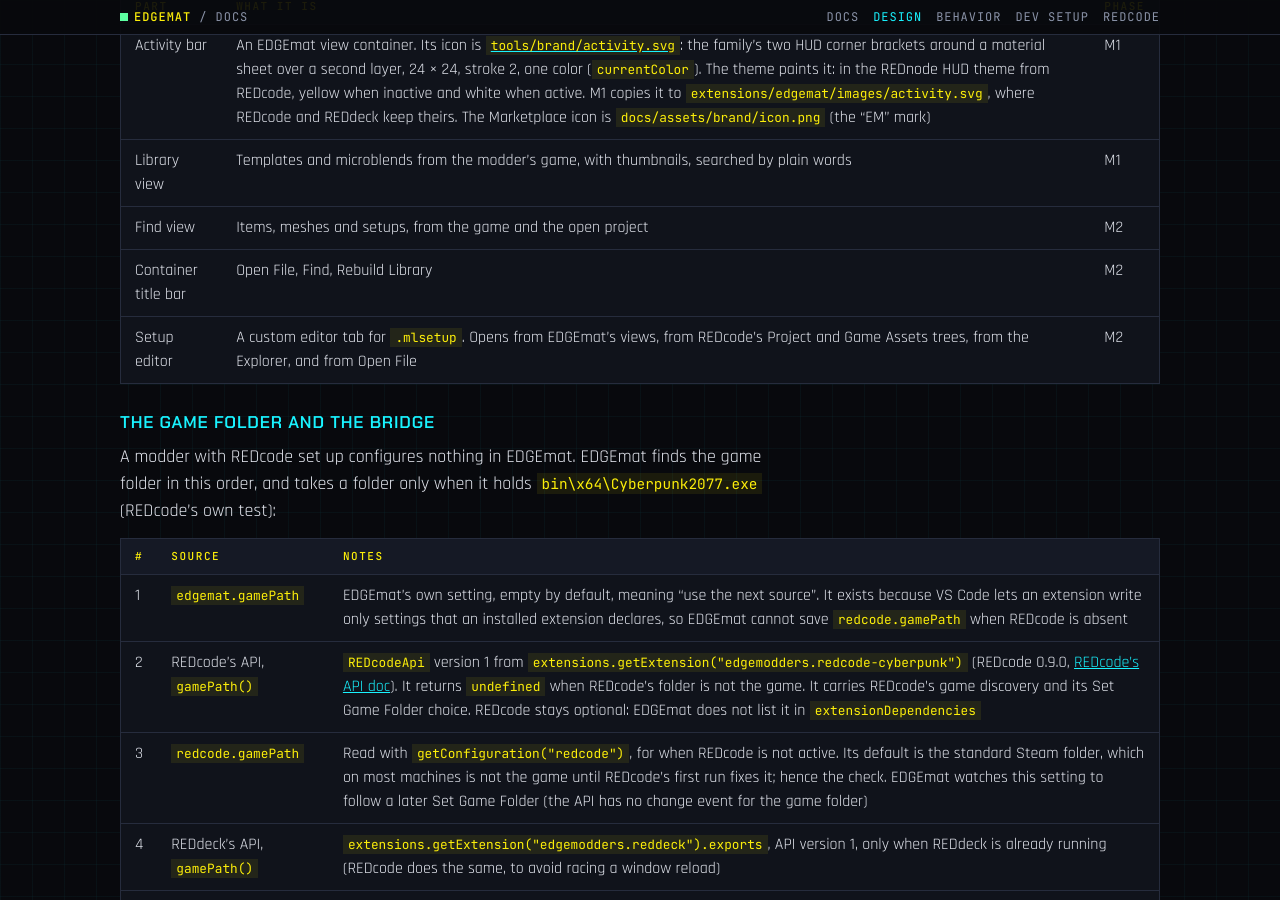
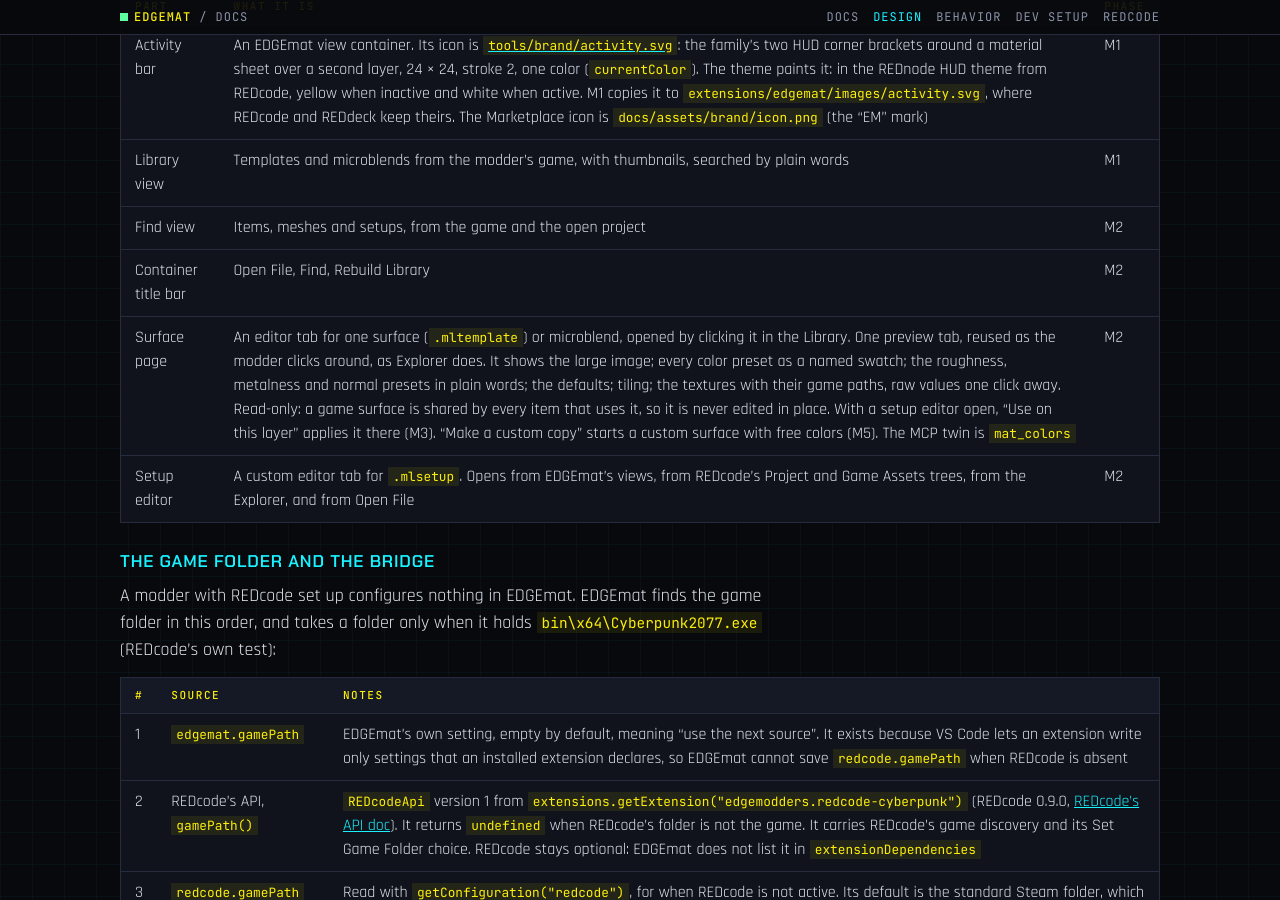
Before and after one commit to Edgemodders/EDGEmat, a Jekyll site: the page built from docs/design.md, in a window 1280 px wide and 900 px high, scrolled down 2560 px. Built offline with Jekyll 4.4.1, drawn with Linux system fonts in a browser that asks for light colours; our own code applies the rules of GitHub Pages for plain Markdown files; some of the changed text lies outside the part shown.

Commit message:
M1 done; design: the surface page for M2
Co-Authored-By: Claude Opus 5.5 <noreply@anthropic.com>

```diff
--- a/docs/design.md
+++ b/docs/design.md
@@ -2,7 +2,7 @@
 
 EDGEmat is the EDGEmodders material editor for Cyberpunk 2077: a VS Code extension and an MCP server. A modder picks a garment, clicks a layer, chooses a color and sees it on the model. Or they skip the UI and tell REDagent or Claude "make this jacket red".
 
-**Status: draft 0.2.** Agreed with the user on 2026-10-14: a standalone extension in the EDGE family, `.mlsetup` editing first, an MCP server beside the UI, and MlsetupBuilder studied for behavior, never copied. M0 done on 2026-10-16: the [behavior spec](design/behavior.html) is checked against the game and agreed, and Neurolinked contacted. Since then the design gained the activity bar container, opening files from anywhere, the game folder and bridge through REDcode's API, and the preview split with REDcode. Next: M1.
+**Status: draft 0.2.** Agreed with the user on 2026-10-14: a standalone extension in the EDGE family, `.mlsetup` editing first, an MCP server beside the UI, and MlsetupBuilder studied for behavior, never copied. M0 done on 2026-10-16: the [behavior spec](design/behavior.html) is checked against the game and agreed, and Neurolinked contacted. Since then the design gained the activity bar container, opening files from anywhere, the game folder and bridge through REDcode's API, and the preview split with REDcode. M1 done on 2026-10-16. Next: M2.
 
 ## Mission
 
@@ -59,6 +59,7 @@ EDGEmat has its own place in the activity bar, as REDcode and REDdeck do. It wor
 | Library view | Templates and microblends from the modder's game, with thumbnails, searched by plain words | M1 |
 | Find view | Items, meshes and setups, from the game and the open project | M2 |
 | Container title bar | Open File, Find, Rebuild Library | M2 |
+| Surface page | An editor tab for one surface (`.mltemplate`) or microblend, opened by clicking it in the Library. One preview tab, reused as the modder clicks around, as Explorer does. It shows the large image; every color preset as a named swatch; the roughness, metalness and normal presets in plain words; the defaults; tiling; the textures with their game paths, raw values one click away. Read-only: a game surface is shared by every item that uses it, so it is never edited in place. With a setup editor open, "Use on this layer" applies it there (M3). "Make a custom copy" starts a custom surface with free colors (M5). The MCP twin is `mat_colors` | M2 |
 | Setup editor | A custom editor tab for `.mlsetup`. Opens from EDGEmat's views, from REDcode's Project and Game Assets trees, from the Explorer, and from Open File | M2 |
 
 ### The game folder and the bridge
@@ -229,7 +230,7 @@ Phases are M0 to M6. **Unverified:** that no other EDGE repo uses M. Each ends w
 |---|---|---|
 | **M0 Spec** | The behavior spec (steps 1 and 2 above). The file table above checked. The bridge methods EDGEmat needs, filed with REDbridge. Neurolinked contacted | The spec is agreed with the user, and every field in it is seen in a real file |
 | **M1 Library** | The extension and MCP skeletons, the EDGEmat activity bar container, the bridge client, the material library built from the game and cached, the library view with thumbnails | A full library builds from the game; its counts match the game's |
-| **M2 Read** | The `.mlsetup` editor, read-only: layers in plain words, swatches, each layer's mask. Finding an item's materials. Open File for a setup anywhere on disk, as JSON or inside a mod archive. MCP `mat_find`, `mat_describe`, `mat_templates`, `mat_colors` | A game jacket shows the same layers WolvenKit shows, and Claude describes it correctly. A setup from a mod archive outside any project opens and reads the same |
+| **M2 Read** | The surface page. The `.mlsetup` editor, read-only: layers in plain words, swatches, each layer's mask. Finding an item's materials. Open File for a setup anywhere on disk, as JSON or inside a mod archive. MCP `mat_find`, `mat_describe`, `mat_templates`, `mat_colors` | A game jacket shows the same layers WolvenKit shows, and Claude describes it correctly. A setup from a mod archive outside any project opens and reads the same |
 | **M3 Edit** | Change template, color, tiling, levels, microblend; undo and redo; save into a WolvenKit project, including Save to Project for a file opened from anywhere; "save as new look" (a new setup, appearance and material, the no-MTO route). MCP `mat_edit` | A jacket recolored in EDGEmat, and another recolored by asking Claude, both show correctly in the game. A setup opened from outside the project, saved into it and packed, loads in the game |
 | **M4 Preview** | The bake: a layered material to PBR maps, with layers blended through their masks, templates and microblends, updated live. EDGEmat's API `renderMaterials` for REDcode's viewer ([REDcode #6](https://github.com/Edgemodders/REDcode/issues/6)); the same viewer in EDGEmat's editor. MCP `mat_render` | Side by side with an in-game screenshot, the preview reads the same, in REDcode's viewer and in EDGEmat's |
 | **M5 Beyond mlsetup** | `.mi` parameters; **materials from a textured model** (glTF PBR textures to `.xbm` and a `.mi`); the **Looks** editor for a mesh's appearances; custom colors (a custom `.mltemplate`). See [Custom assets](#custom-assets-from-a-model-to-the-game) | A non-multilayered item retextured, a free color used, and a GLB model from Blender or an AI service imported with its textures and two looks, all shown in the game |
```
Also changed, not shown: CLAUDE.md (+2 -2 lines), docs/index.md (+1 -1 lines), README.md.
